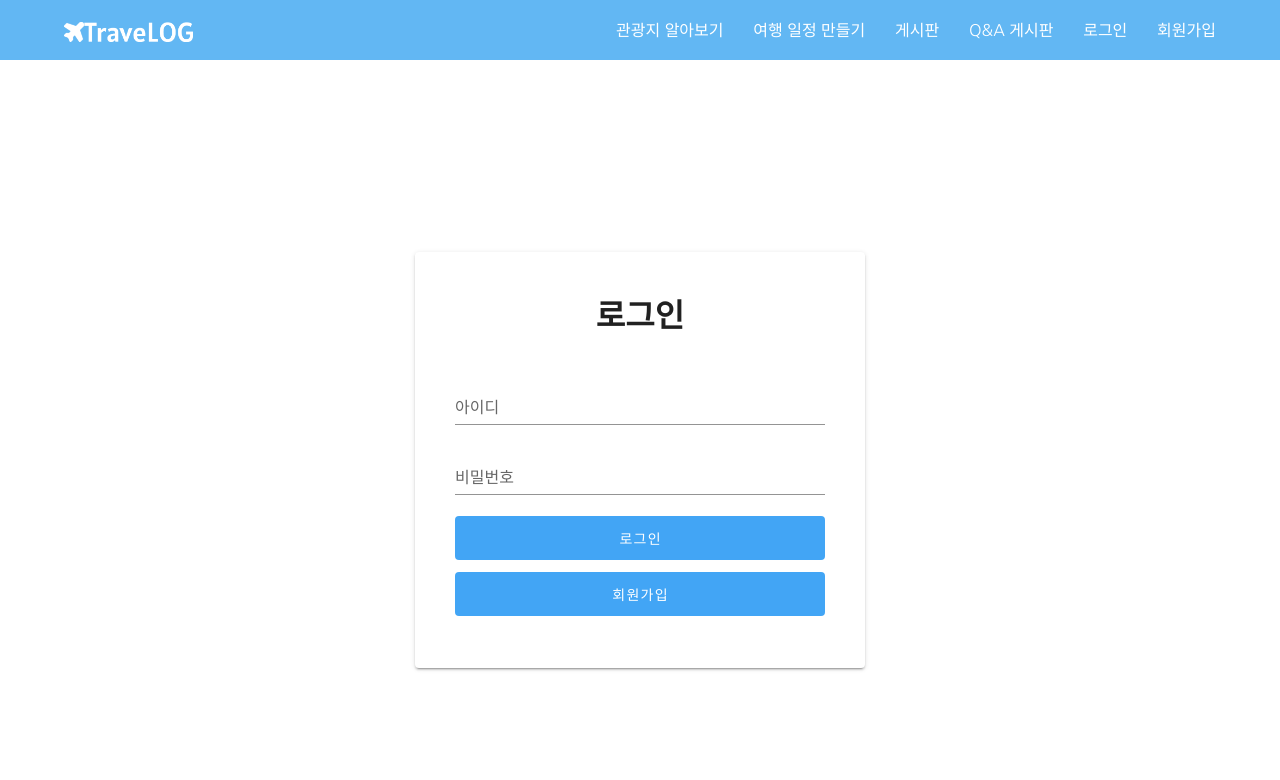
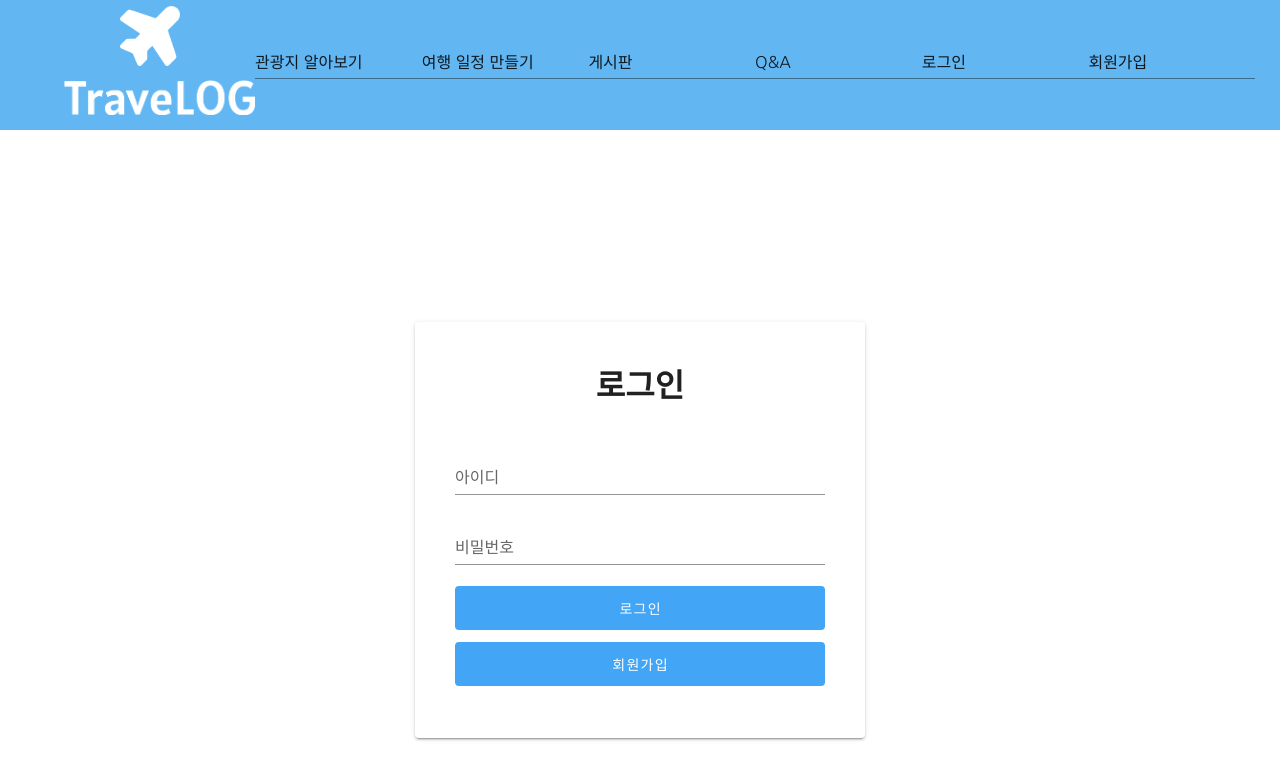
Before and after one commit to SSAFY-TraveLOG/TraveLOG-frontend, a Vue app: page /login in a window 1280 px wide. Shown: the top 780 px of the page. Built offline with nearby package versions, Linux system fonts and the light colour scheme.

Commit message:
refactor: 헤더 개선
- 헤더 메뉴에 마우스 hover 시, 애니메이션 발생하도록 수정
- 프로필 클릭 시, 마이페이지와 로그아웃으로 연결 될 수 있도록 수정

```diff
--- a/src/components/TheHeader.vue
+++ b/src/components/TheHeader.vue
@@ -9,49 +9,149 @@
       </div>
       <div class="menuTop">
         <div class="menu" v-if="userNo">
+          <v-hover>
+            <template v-slot:default="{ hover }">
               <div class="menuItem">
                 <router-link class="linking" to="/attraction"
-              >관광지 알아보기</router-link
-            >
+                  ><v-text-field
+                    variant="plain"
+                    :class="{ 'hover-text': hover, 'no-hover-text': !hover }"
+                    value="관광지 알아보기"
+                  ></v-text-field
+                ></router-link>
               </div>
+            </template>
+          </v-hover>
+          <v-hover>
+            <template v-slot:default="{ hover }">
               <div class="menuItem">
                 <router-link class="linking" to="/plan"
-              >여행 일정 만들기</router-link
+                  ><v-text-field
+                    :class="{ 'hover-text': hover, 'no-hover-text': !hover }"
+                    value="여행 일정 만들기"
+                  ></v-text-field
+                ></router-link>
+              </div>
+            </template>
+          </v-hover>
+          <v-hover>
+            <template v-slot:default="{ hover }">
+              <div class="menuItem">
+                <router-link class="linking" to="/board"
+                  ><v-text-field
+                    :class="{ 'hover-text': hover, 'no-hover-text': !hover }"
+                    value="게시판"
+                  ></v-text-field
+                ></router-link>
+              </div>
+            </template>
+          </v-hover>
+          <v-hover>
+            <template v-slot:default="{ hover }">
+              <div class="menuItem">
+                <router-link class="linking" to="/qna"
+                  ><v-text-field
+                    :class="{ 'hover-text': hover, 'no-hover-text': !hover }"
+                    value="Q&A"
+                  ></v-text-field
+                ></router-link>
+              </div>
+            </template>
+          </v-hover>
+          <!-- 여기에 프사/닉네임 띄우고 호버하면 셀렉트메뉴 띄우기 -->
+          <v-menu transition="scroll-y-transition">
+            <template v-slot:activator="{ on, attrs }">
+              <v-sheet
+                id="myInfo"
+                v-bind="attrs"
+                v-on="on"
+                class="d-flex justify-center"
               >
-          </div>
-          <div class="menuItem">
-            <router-link class="linking" to="/board">게시판</router-link>
-          </div>
-          <div class="menuItem">
-            <router-link class="linking" to="/qna">Q&A 게시판</router-link>
-          </div>
-          <div class="menuItem">
-            <button class="linking" @click="logout">로그아웃</button>
-          </div>
+                <v-img id="userImage" :src="userImage" />
+                <v-text-field :value="userName"></v-text-field>
+              </v-sheet>
+            </template>
+            <v-list>
+              <v-list-item>
+                <router-link to="/mypage"> 마이페이지 </router-link>
+              </v-list-item>
+              <v-list-item @click="logout"> 로그아웃 </v-list-item>
+            </v-list>
+          </v-menu>
         </div>
         <div class="menu" v-else>
+          <v-hover>
+            <template v-slot:default="{ hover }">
               <div class="menuItem">
                 <router-link class="linking" to="/attraction"
-              >관광지 알아보기</router-link
-            >
+                  ><v-text-field
+                    :class="{ 'hover-text': hover, 'no-hover-text': !hover }"
+                    value="관광지 알아보기"
+                  ></v-text-field
+                ></router-link>
               </div>
+            </template>
+          </v-hover>
+          <v-hover>
+            <template v-slot:default="{ hover }">
               <div class="menuItem">
                 <router-link class="linking" to="/plan"
-              >여행 일정 만들기</router-link
-            >
+                  ><v-text-field
+                    :class="{ 'hover-text': hover, 'no-hover-text': !hover }"
+                    value="여행 일정 만들기"
+                  ></v-text-field
+                ></router-link>
               </div>
+            </template>
+          </v-hover>
+          <v-hover>
+            <template v-slot:default="{ hover }">
               <div class="menuItem">
-            <router-link class="linking" to="/board">게시판</router-link>
+                <router-link class="linking" to="/board"
+                  ><v-text-field
+                    :class="{ 'hover-text': hover, 'no-hover-text': !hover }"
+                    value="게시판"
+                  ></v-text-field
+                ></router-link>
               </div>
+            </template>
+          </v-hover>
+          <v-hover>
+            <template v-slot:default="{ hover }">
               <div class="menuItem">
-            <router-link class="linking" to="/qna">Q&A 게시판</router-link>
+                <router-link class="linking" to="/qna"
+                  ><v-text-field
+                    :class="{ 'hover-text': hover, 'no-hover-text': !hover }"
+                    value="Q&A"
+                  ></v-text-field
+                ></router-link>
               </div>
+            </template>
+          </v-hover>
+          <v-hover>
+            <template v-slot:default="{ hover }">
               <div class="menuItem">
-            <router-link class="linking" to="/login">로그인</router-link>
+                <router-link class="linking" to="/login"
+                  ><v-text-field
+                    :class="{ 'hover-text': hover, 'no-hover-text': !hover }"
+                    value="로그인"
+                  ></v-text-field
+                ></router-link>
               </div>
+            </template>
+          </v-hover>
+          <v-hover>
+            <template v-slot:default="{ hover }">
               <div class="menuItem">
-            <router-link class="linking" to="/user/join">회원가입</router-link>
+                <router-link class="linking" to="/join"
+                  ><v-text-field
+                    :class="{ 'hover-text': hover, 'no-hover-text': !hover }"
+                    value="회원가입"
+                  ></v-text-field
+                ></router-link>
               </div>
+            </template>
+          </v-hover>
         </div>
       </div>
     </nav>
@@ -65,7 +165,14 @@ export default {
   name: "TheHeader",
   components: {},
   data() {
-    return {};
+    return {
+      menu: [
+        {
+          name: "관광지 알아보기",
+          link: "/attraction",
+        },
+      ],
+    };
   },
   created() {},
   methods: {
@@ -77,7 +184,11 @@ export default {
     },
   },
   computed: {
-    ...mapGetters({ userNo: "getUserNo" }),
+    ...mapGetters({
+      userNo: "getUserNo",
+      userImage: "getUserImage",
+      userName: "getUserName",
+    }),
   },
 };
 </script>
@@ -86,7 +197,7 @@ export default {
 header {
   margin: 0;
   position: sticky;
-  height: 60px;
+  height: 130px;
   width: 100%;
   background-color: #62b7f3;
   line-height: 60px;
@@ -119,20 +230,59 @@ header {
 #icon {
   display: inline-block;
   vertical-align: middle;
-  height: 20px;
+  height: 60px;
+  margin-right: 20px;
 }
 
 #logo {
   display: inline-block;
   vertical-align: middle;
-  height: 20px;
+  height: 35px;
 }
 
 .menu {
-  width: 600px;
+  width: 1000px;
   /* background-color: pink; */
   display: flex;
   align-items: center;
   justify-content: space-between;
 }
+
+.menuItem {
+  max-width: 800px;
+  width: 800px;
+  color: white;
+}
+
+#userImage {
+  width: 64px;
+  height: auto;
+  image-rendering: smooth;
+}
+
+.hover-text {
+  transition: all 0.3s ease-in-out; /* Slow animation speed */
+  font-size: 25px;
+  font-weight: bold;
+  color: white !important;
+}
+.no-hover-text {
+  transition: all 0.2s ease-in-out; /* Slow animation speed */
+  font-size: 16px;
+  font-weight: normal;
+  color: white !important;
+}
+
+.hover-text:hover {
+  text-decoration-color: white;
+}
+
+.no-hover-text:not(:hover) {
+  text-decoration-color: white !important;
+}
+
+#myInfo {
+  min-width: 200px;
+  background-color: transparent;
+}
 </style>
--- a/src/router/index.js
+++ b/src/router/index.js
@@ -9,6 +9,7 @@ import JoinPage from "@/views/Join";
 import BoardPage from "@/views/Board";
 import QnaBoardPage from "@/views/QnaBoard";
 import PlanPage from "@/views/Plan";
+import MyPage from "@/views/MyPage";
 
 Vue.use(VueRouter);
 
@@ -165,6 +166,12 @@ const routes = [
     component: JoinPage,
     meta: { requiresAuth: false },
   },
+  {
+    path: "/mypage",
+    name: "mypage",
+    component: MyPage,
+    meta: { requiresAuth: true },
+  },
 ];
 
 const router = new VueRouter({
--- a/src/store/actions.js
+++ b/src/store/actions.js
@@ -10,6 +10,10 @@ let setUserNo = ({ commit }, data) => {
 
 let setUserName = ({ commit }, data) => {
   commit("UserName", data);
+};
+
+let setUserImage = ({ commit }, data) => {
+  commit("UserImage", data);
 };
 
 let setTravelTitle = (store, data) => {
@@ -39,6 +43,7 @@ const processLogin = (store, data) => {
   setUserId(store, data.userId);
   setUserNo(store, data.userNo);
   setUserName(store, data.userName);
+  setUserImage(store, data.image);
   // localStorage.setItem('user',JSON.stringify(userData));
   axios.defaults.headers.common[
     "Authorization"
--- a/src/store/getters.js
+++ b/src/store/getters.js
@@ -2,6 +2,7 @@ export default {
   getUserNo: (state) => state.userNo,
   getUserId: (state) => state.userId,
   getUserName: (state) => state.userName,
+  getUserImage: (state) => state.userImage,
   getTravelTitle: (state) => state.travelTitle,
   getTravelDesciption: (state) => state.travelDesciption,
   getTravelAuthority: (state) => state.travelAuthority,
--- a/src/store/index.js
+++ b/src/store/index.js
@@ -11,6 +11,7 @@ const state = {
   userId: "",
   userName: "",
   userNo: "",
+  userImage: "",
   travelTitle: "",
   travelDesciption: "",
   travelAuthority: 0,
--- a/src/store/mutations.js
+++ b/src/store/mutations.js
@@ -7,6 +7,9 @@ export default {
   },
   ["UserName"](state, userName) {
     state.userName = userName;
+  },
+  ["UserImage"](state, userImage) {
+    state.userImage = userImage;
   },
   ["TravelTitle"](state, travelTitle) {
     state.travelTitle = travelTitle;
--- /dev/null
+++ b/src/views/MyPage.vue
@@ -0,0 +1,19 @@
+<template>
+  <div>여기 마이페이지</div>
+</template>
+
+<script>
+export default {
+  name: "MyPage",
+  components: {},
+  data() {
+    return {
+      message: "",
+    };
+  },
+  created() {},
+  methods: {},
+};
+</script>
+
+<style scoped></style>
```
Lines whose indentation alone changed are shown as unchanged.
